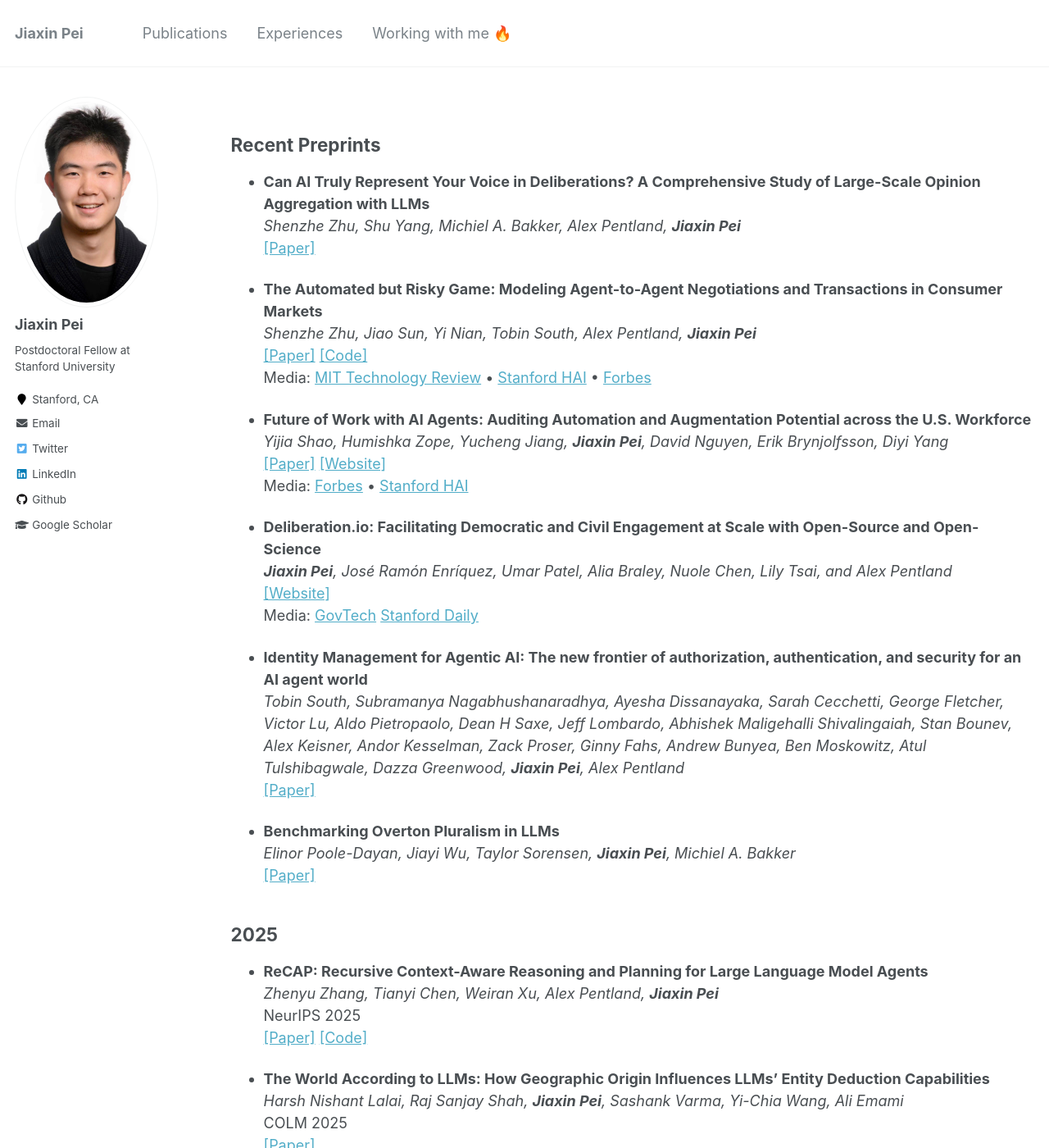
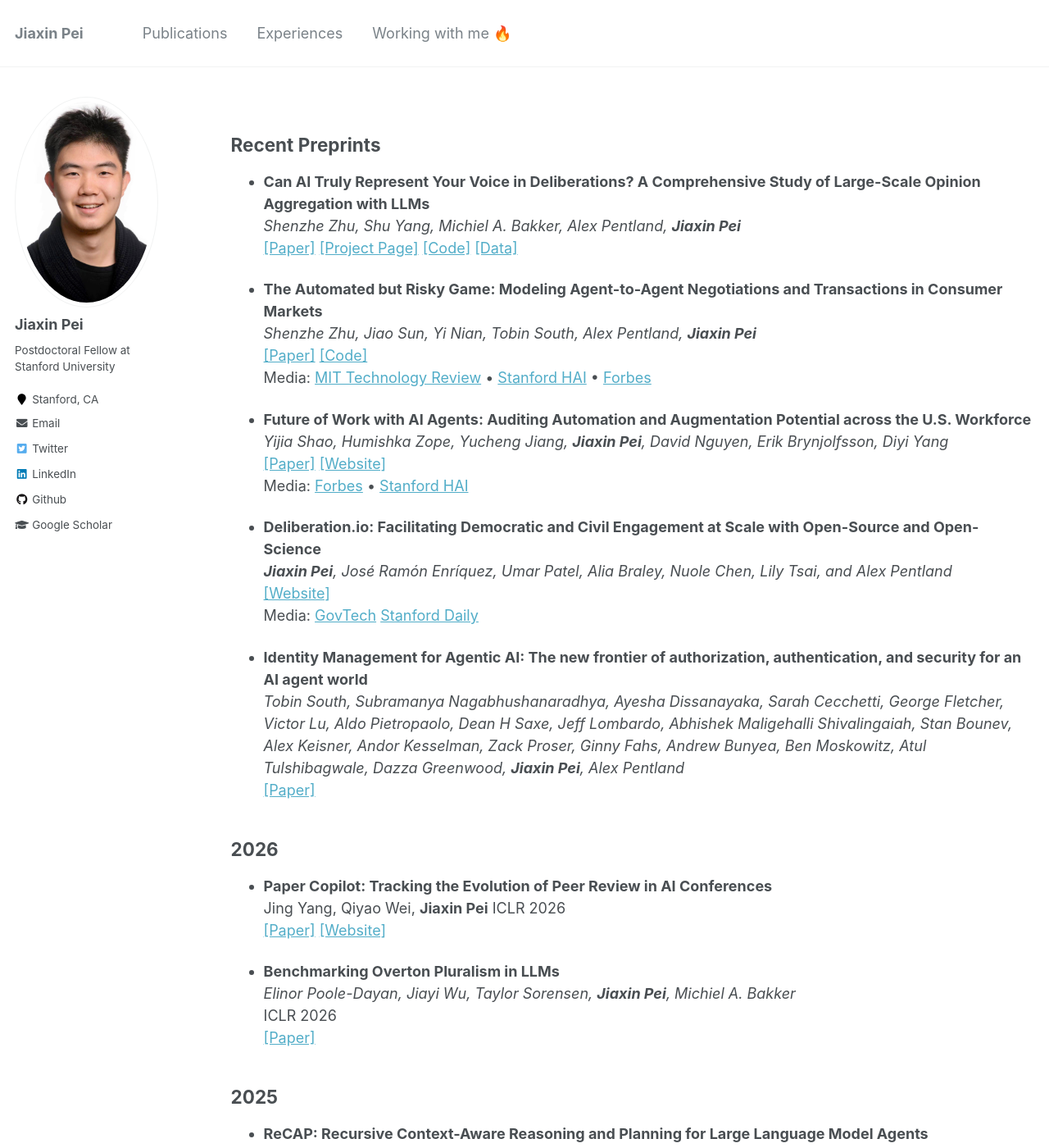
Before and after one commit to Jiaxin-Pei/Jiaxin-Pei.github.io, a Jekyll site: the page built from _pages/publications.md, in a window 1280 px wide and 1400 px high. Shown: the whole window at 82% size. Built offline with Jekyll 4.4.1, drawn with Linux system fonts in a browser that asks for light colours.

Commit message:
update pages

```diff
--- a/_pages/publications.md
+++ b/_pages/publications.md
@@ -31,8 +31,7 @@ redirect_from:
 
 * **Can AI Truly Represent Your Voice in Deliberations? A Comprehensive Study of Large-Scale Opinion Aggregation with LLMs**
   *Shenzhe Zhu, Shu Yang, Michiel A. Bakker, Alex Pentland, **Jiaxin Pei***
-  [[Paper]](https://arxiv.org/abs/2510.05154)
-
+  [[Paper]](https://arxiv.org/abs/2510.05154) [[Project Page]](https://shuyhere.github.io/LLMs-for-Scalable-Deliberation) [[Code]](https://github.com/shuyhere/LLMs-for-Scalable-Deliberation) [[Data]](https://huggingface.co/datasets/babytreecc/DeliberationBank)
 
 * **The Automated but Risky Game: Modeling Agent-to-Agent Negotiations and Transactions in Consumer Markets**
   *Shenzhe Zhu, Jiao Sun, Yi Nian, Tobin South, Alex Pentland, **Jiaxin Pei***
@@ -70,6 +60,18 @@ redirect_from:
 * **Political-LLM: Large Language Models in Political Science**
   *Lincan Li, Jiaqi Li, Catherine Chen, Fred Gui, Hongjia Yang, Chenxiao Yu, Zhengguang Wang, Jianing Cai, Junlong Aaron Zhou, Bolin Shen, Alex Qian, Weixin Chen, Zhongkai Xue, Lichao Sun, Lifang He, Hanjie Chen, Kaize Ding, Zijian Du, Fangzhou Mu, **Jiaxin Pei**, Jieyu Zhao, Swabha Swayamdipta, Willie Neiswanger, Hua Wei, Xiyang Hu, Shixiang Zhu, Tianlong Chen, Yingzhou Lu, Yang Shi, Lianhui Qin, Tianfan Fu, Zhengzhong Tu, Yuzhe Yang, Jaemin Yoo, Jiaheng Zhang, Ryan Rossi, Liang Zhan, Liang Zhao, Emilio Ferrara, Yan Liu, Furong Huang, Xiangliang Zhang, Lawrence Rothenberg, Shuiwang Ji, Philip S. Yu, Yue Zhao, Yushun Dong*
   [[Paper]](https://arxiv.org/abs/2412.06864) [[Website]](https://political-llm.org) -->
+
+## 2026
+
+* **Paper Copilot: Tracking the Evolution of Peer Review in AI Conferences**
+  Jing Yang, Qiyao Wei, **Jiaxin Pei**
+  ICLR 2026
+  [[Paper]](https://arxiv.org/abs/2510.13201) [[Website]](https://papercopilot.com/)
+
+* **Benchmarking Overton Pluralism in LLMs**
+  *Elinor Poole-Dayan, Jiayi Wu, Taylor Sorensen, **Jiaxin Pei**, Michiel A. Bakker*
+  ICLR 2026
+  [[Paper]](https://arxiv.org/abs/2512.01351)
 
 ## 2025
 
```
Also changed, not shown: other parts of _pages/publications.md (+0 -9 lines).
